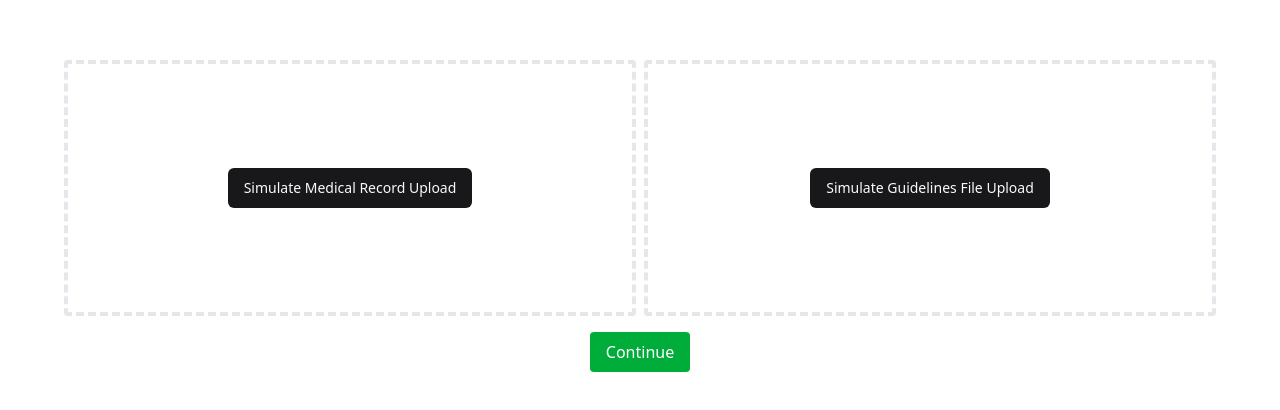
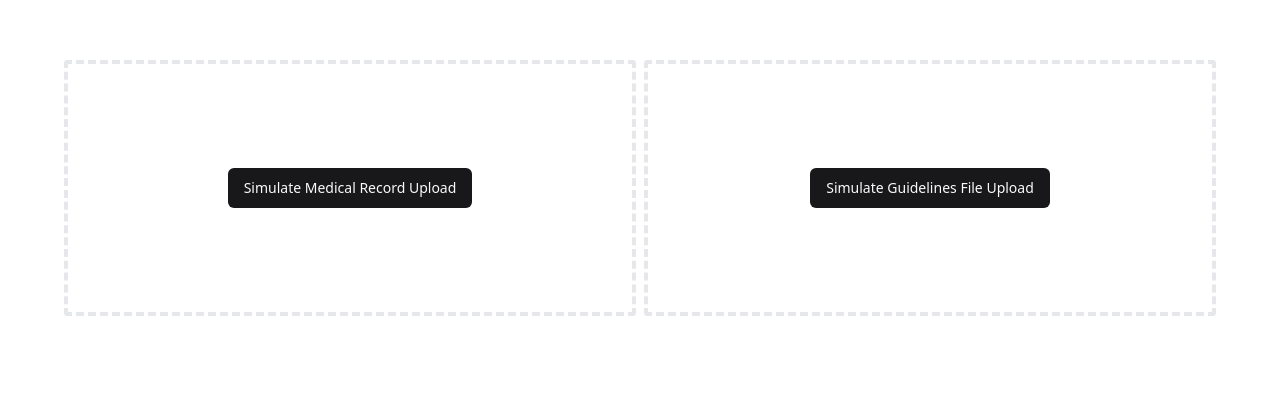
Before and after one commit to cohelm/product-engineer-starter, a Next.js app in the folder frontend/: page /dashboard in a window 1280 px wide. Shown: the part 176-586 px from the top of the page. Built offline with nearby package versions, Linux system fonts and the light colour scheme.

Commit message:
feat/style: condtionally displaying 'Continue' button

```diff
--- a/frontend/app/dashboard/page.tsx
+++ b/frontend/app/dashboard/page.tsx
@@ -2,11 +2,15 @@
 
 import GuidelinesUpload from "@/components/guidelines-upload";
 import MedicalRecordUpload from "@/components/medical-record-upload";
+import { Button } from "@/components/ui/button";
+import { useDashboard } from "@/context/dashboard-context";
+import classNames from "classnames";
 import { useRouter } from "next/navigation";
 
 export const revalidate = 0;
 
 export default function DashboardRoot() {
+    const { medicalRecord, guidelinesFile } = useDashboard();
     const router = useRouter();
     const CASE_ID = "case_891a_6fbl_87d1_4326";
 
@@ -14,18 +18,23 @@ export default function DashboardRoot() {
         router.push(`/dashboard/case/${CASE_ID}`);
     };
 
+    const buttonClass = classNames({
+        "bg-blue-500": medicalRecord && guidelinesFile,
+        "hover:bg-blue-600": medicalRecord && guidelinesFile,
+        invisible: !(medicalRecord && guidelinesFile)
+    });
+
     return (
         <div className="w-full flex flex-col justify-center items-center h-screen">
             <div className="w-full flex flex-row gap-2 items-center">
                 <MedicalRecordUpload />
                 <GuidelinesUpload />
             </div>
+
             <div className="w-full py-4 flex flex-row justify-center">
-                <button
-                    className="bg-green-600 font-medium text-white py-2 px-4 rounded"
-                    onClick={handleContinue}>
+                <Button className={buttonClass} onClick={handleContinue}>
                     Continue
-                </button>
+                </Button>
             </div>
         </div>
     );
--- a/frontend/tailwind.config.ts
+++ b/frontend/tailwind.config.ts
@@ -38,6 +38,10 @@ const config = {
                 green: {
                     500: "#00952D",
                     600: "#00AC3A"
+                },
+                blue: {
+                    500: "#006EFE",
+                    600: "#0090FF"
                 },
                 border: "hsl(var(--border))",
                 input: "hsl(var(--input))",
```
